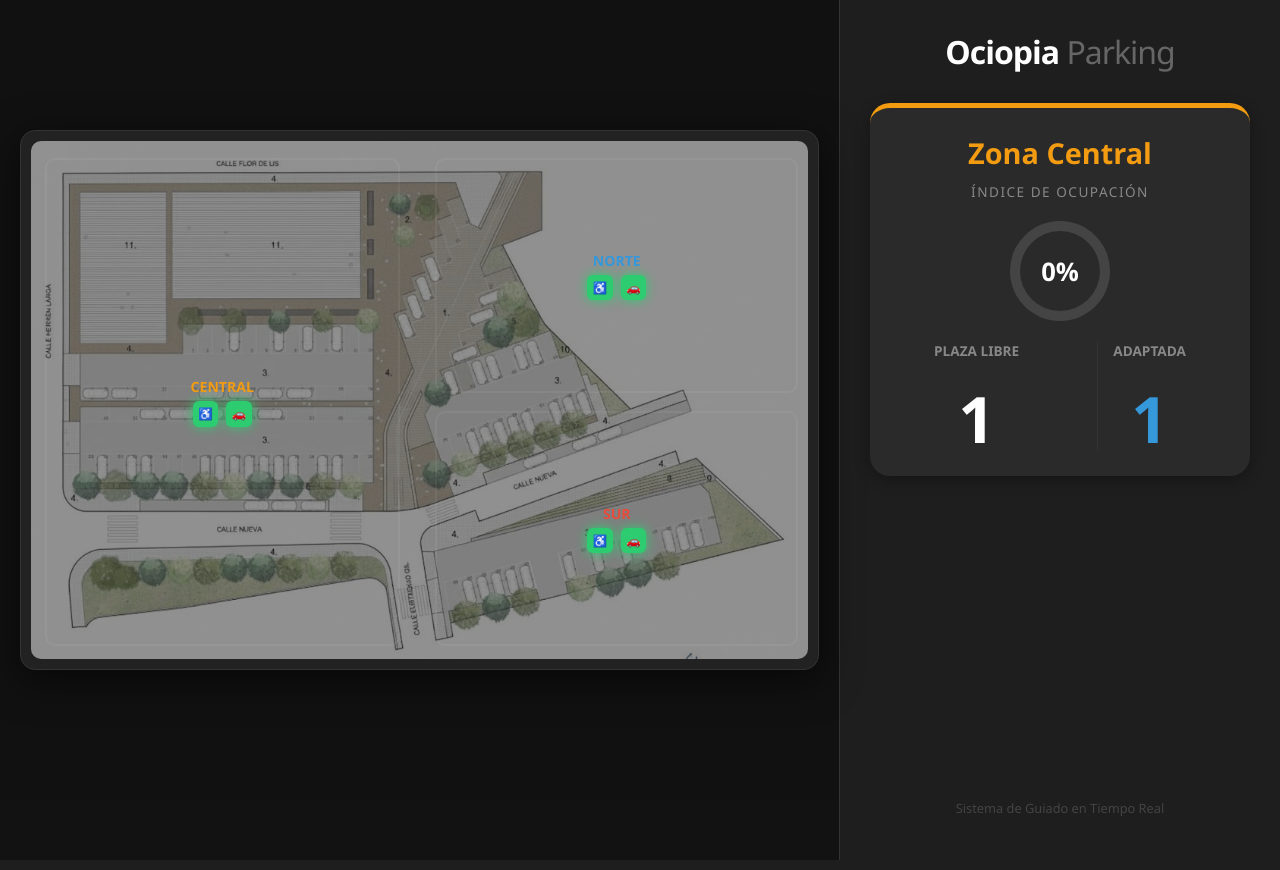
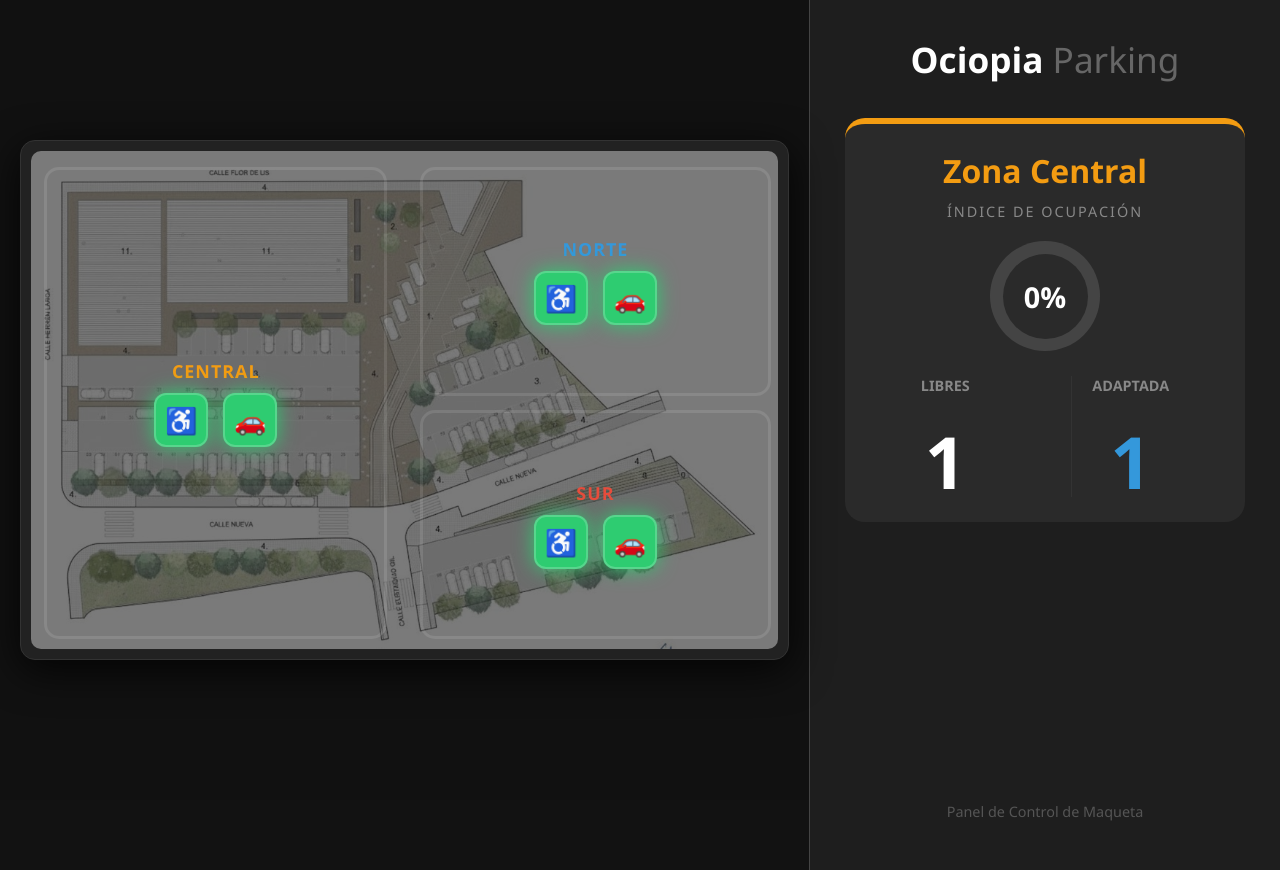
Before and after one commit to Daylon20/Parking-Flask-Arduino, a Flask app: page / in a window 1280 px wide. Run offline with Flask 3, Linux system fonts and the light colour scheme.

Commit message:
Update index.html

```diff
--- a/templates/index.html
+++ b/templates/index.html
@@ -16,7 +16,7 @@
             display: flex; flex-direction: row; height: 100vh; overflow: hidden;
         }
 
-        /* --- LAYOUT PARA PC --- */
+        /* --- CONTENEDOR MAPA --- */
         .contenedor-principal {
             flex: 3; position: relative; display: flex;
             justify-content: center; align-items: center;
@@ -25,74 +25,75 @@
 
         .map-container {
             position: relative; background: #222; border-radius: 15px;
-            padding: 10px; width: 100%; max-width: 1000px;
-            box-shadow: 0 10px 40px rgba(0,0,0,0.6);
+            padding: 10px; width: 100%; max-width: 1100px;
+            box-shadow: 0 10px 40px rgba(0,0,0,0.8);
             border: 1px solid #333;
         }
 
-        .map-image { width: 100%; border-radius: 10px; opacity: 0.5; display: block; }
+        .map-image { width: 100%; border-radius: 10px; opacity: 0.4; display: block; }
+
+        /* --- ICONOS (LEDS) GRANDES --- */
+        .contenedor-leds { display: flex; gap: 15px; margin-top: 10px; }
+        .led {
+            width: 50px; height: 50px; /* Tamaño grande para PC y Móvil */
+            border-radius: 12px; display: flex; align-items: center;
+            justify-content: center; font-weight: bold; font-size: 26px; /* Icono grande */
+            transition: 0.3s; border: 2px solid rgba(255,255,255,0.2);
+        }
+        .led-off { background: #2ecc71; box-shadow: 0 0 20px #2ecc71; color: #000; }
+        .led-on { background: #e74c3c; box-shadow: 0 0 20px #e74c3c; color: #fff; }
 
         /* --- RESPONSIVO MÓVIL --- */
         @media (max-width: 1000px) {
             body { flex-direction: column; height: auto; overflow-y: auto; }
-            .side-panel { width: 100% !important; border-left: none !important; padding: 20px !important; height: auto !important; }
-            .contenedor-principal { flex: none; height: auto; padding: 15px !important; }
-            .nombre-zona { font-size: 14px !important; }
+            .contenedor-principal { padding: 10px !important; height: auto; order: 1; }
+            .side-panel { width: 100% !important; border-left: none !important; padding: 25px !important; order: 2; height: auto !important; }
+            .map-container { max-width: 100%; }
+            .nombre-zona { font-size: 20px !important; }
+            .led { width: 60px; height: 60px; font-size: 32px; } /* Aún más grandes en móvil */
         }
 
         /* --- ZONAS EN EL MAPA --- */
         .zona-interactiva {
-            position: absolute; cursor: pointer; border-radius: 10px;
+            position: absolute; cursor: pointer; border-radius: 15px;
             display: flex; flex-direction: column; align-items: center;
             justify-content: center; transition: 0.3s;
-            border: 2px solid rgba(255,255,255,0.05);
+            border: 3px solid rgba(255,255,255,0.1);
         }
-        .zona-activa.norte { border-color: var(--norte); background: rgba(52,152,219,0.15); }
-        .zona-activa.central { border-color: var(--central); background: rgba(243,156,18,0.15); }
-        .zona-activa.sur { border-color: var(--sur); background: rgba(231,76,60,0.15); }
+        .zona-activa.norte { border-color: var(--norte); background: rgba(52,152,219,0.2); }
+        .zona-activa.central { border-color: var(--central); background: rgba(243,156,18,0.2); }
+        .zona-activa.sur { border-color: var(--sur); background: rgba(231,76,60,0.2); }
 
-        .nombre-zona { font-weight: bold; font-size: 1.1vw; text-transform: uppercase; }
-
-        /* --- LEDS --- */
-        .contenedor-leds { display: flex; gap: 8px; margin-top: 5px; }
-        .led {
-            width: 2vw; height: 2vw; min-width: 22px; min-height: 22px;
-            border-radius: 6px; display: flex; align-items: center;
-            justify-content: center; font-weight: bold; font-size: 0.9vw;
-        }
-        .led-off { background: #2ecc71; box-shadow: 0 0 12px #2ecc71; color: #000; }
-        .led-on { background: #e74c3c; box-shadow: 0 0 12px #e74c3c; color: #fff; }
+        .nombre-zona { font-weight: 900; font-size: 1.4vw; text-transform: uppercase; letter-spacing: 1px; }
 
         /* --- PANEL LATERAL --- */
         .side-panel {
-            width: 380px; background: var(--panel-bg); padding: 30px;
-            border-left: 1px solid #333; display: flex; flex-direction: column; height: 100vh;
+            width: 400px; background: var(--panel-bg); padding: 35px;
+            border-left: 1px solid #444; display: flex; flex-direction: column; height: 100vh;
         }
 
         .stat-box {
             background: #2a2a2a; padding: 25px; border-radius: 20px;
-            margin-bottom: 20px; border-top: 5px solid #444;
-            box-shadow: 0 4px 15px rgba(0,0,0,0.3);
+            margin-bottom: 20px; border-top: 6px solid #444;
         }
 
         /* --- GRÁFICA --- */
         .donut-chart {
-            width: 100px; height: 100px; border-radius: 50%;
+            width: 110px; height: 110px; border-radius: 50%;
             display: flex; align-items: center; justify-content: center;
             margin: 20px auto; position: relative;
-            transition: all 0.5s ease;
         }
         .donut-chart::after {
-            content: ''; position: absolute; width: 80px; height: 80px;
+            content: ''; position: absolute; width: 85px; height: 85px;
             background: #2a2a2a; border-radius: 50%;
         }
-        .donut-text { position: relative; z-index: 1; font-weight: bold; font-size: 1.6em; }
+        .donut-text { position: relative; z-index: 1; font-weight: bold; font-size: 1.8em; }
 
-        .titulo-grafica { text-align: center; font-size: 0.85em; color: #888; text-transform: uppercase; letter-spacing: 1.5px; margin-top: 10px; }
-        .nombre-zona-panel { text-align: center; font-size: 1.8em; font-weight: bold; margin-bottom: 5px; }
+        .titulo-grafica { text-align: center; font-size: 0.9em; color: #888; text-transform: uppercase; letter-spacing: 2px; }
+        .nombre-zona-panel { text-align: center; font-size: 2em; font-weight: bold; margin-bottom: 10px; }
 
-        .big-num { font-size: 4em; font-weight: bold; margin: 0; line-height: 1; }
-        .label-plaza { color: #888; font-size: 0.85em; text-transform: uppercase; font-weight: bold; margin-bottom: 5px; display: block; }
+        .big-num { font-size: 4.5em; font-weight: bold; margin: 0; line-height: 1; }
+        .label-plaza { color: #888; font-size: 0.9em; text-transform: uppercase; font-weight: bold; margin-bottom: 8px; display: block; }
     </style>
 </head>
 <body onload="mostrarInfo('Zona Central')">
@@ -109,7 +110,7 @@
                 </div>
             </div>
 
-            <div id="zona-norte" class="zona-interactiva" style="top:5%; left:52%; width:45%; height:43%;" onclick="onclick=mostrarInfo('Zona Norte')">
+            <div id="zona-norte" class="zona-interactiva" style="top:5%; left:52%; width:45%; height:43%;" onclick="mostrarInfo('Zona Norte')">
                 <span class="nombre-zona" style="color:var(--norte);">Norte</span>
                 <div class="contenedor-leds">
                     <div id="led-p2" class="led">♿</div>
@@ -128,12 +129,13 @@
     </div>
 
     <div class="side-panel">
-        <h2 style="margin:0 0 30px 0; font-size: 2em; text-align: center; letter-spacing: -1px;">Ociopia <span style="color:#666; font-weight:300;">Parking</span></h2>
+        <h2 style="margin:0 0 35px 0; font-size: 2.2em; text-align: center;">Ociopia <span style="color:#666; font-weight:300;">Parking</span></h2>
 
         <div id="detalle-zona"></div>
         <div id="aviso-zona"></div>
 
-        <div style="flex-grow: 1;"></div> <p style="text-align: center; color: #444; font-size: 0.8em;">Sistema de Guiado en Tiempo Real</p>
+        <div style="flex-grow: 1;"></div>
+        <p style="text-align: center; color: #555; font-size: 0.9em;">Panel de Control de Maqueta</p>
     </div>
 
     <script>
@@ -155,8 +157,6 @@
 
         function actualizarInterfaz(data) {
             estadosPines = data;
-
-            // Actualizar LEDs en el mapa
             for (let pin in data) {
                 let led = document.getElementById('led-' + pin);
                 if (led) {
@@ -177,9 +177,9 @@
                     <div class="donut-chart" style="background: conic-gradient(${c.color} ${porc}%, #444 0);">
                         <span class="donut-text">${porc}%</span>
                     </div>
-                    <div style="display:flex; justify-content: space-around; text-align:center; margin-top:20px;">
-                        <div><span class="label-plaza">Plaza Libre</span><br><span class="big-num">${normal}</span></div>
-                        <div style="border-left: 1px solid #333; padding-left: 15px;">
+                    <div style="display:flex; justify-content: space-around; text-align:center; margin-top:25px;">
+                        <div><span class="label-plaza">Libres</span><br><span class="big-num">${normal}</span></div>
+                        <div style="border-left: 1px solid #333; padding-left: 20px;">
                             <span class="label-plaza">Adaptada</span><br><span class="big-num" style="color:#3498db">${adaptada}</span>
                         </div>
                     </div>
@@ -190,9 +190,7 @@
 
         function gestionarRecomendacion(data) {
             let aviso = document.getElementById('aviso-zona');
-            let pA = CONFIG[zonaActual].pines[0], pB = CONFIG[zonaActual].pines[1];
-
-            if (data[pA] === 1 && data[pB] === 1) {
+            if (data[CONFIG[zonaActual].pines[0]] === 1 && data[CONFIG[zonaActual].pines[1]] === 1) {
                 let mejor = ""; let max = -1;
                 for (let z in CONFIG) {
                     if (z === zonaActual) continue;
@@ -201,11 +199,11 @@
                 }
                 if (max > 0) {
                     aviso.innerHTML = `<div class="stat-box" style="border-top-color:#e74c3c; background:rgba(231,76,60,0.1); text-align:center;">
-                        <b style="color:#e74c3c; font-size:1.2em;">⚠️ ZONA LLENA</b><br>
-                        <p style="margin:10px 0 0 0;">Le sugerimos aparcar en la:<br><b style="font-size:1.1em; color:white;">${mejor}</b></p>
+                        <b style="color:#e74c3c; font-size:1.3em;">⚠️ ZONA LLENA</b><br>
+                        <p style="margin:10px 0 0 0;">Vaya a la:<br><b style="font-size:1.4em; color:white;">${mejor}</b></p>
                     </div>`;
                 } else {
-                    aviso.innerHTML = `<div class="stat-box" style="border-top-color:#e74c3c; text-align:center; font-weight:bold;">🚨 PARKING COMPLETO</div>`;
+                    aviso.innerHTML = `<div class="stat-box" style="border-top-color:#e74c3c; text-align:center; font-weight:bold; font-size:1.2em;">🚨 PARKING COMPLETO</div>`;
                 }
             } else { aviso.innerHTML = ""; }
         }
```
